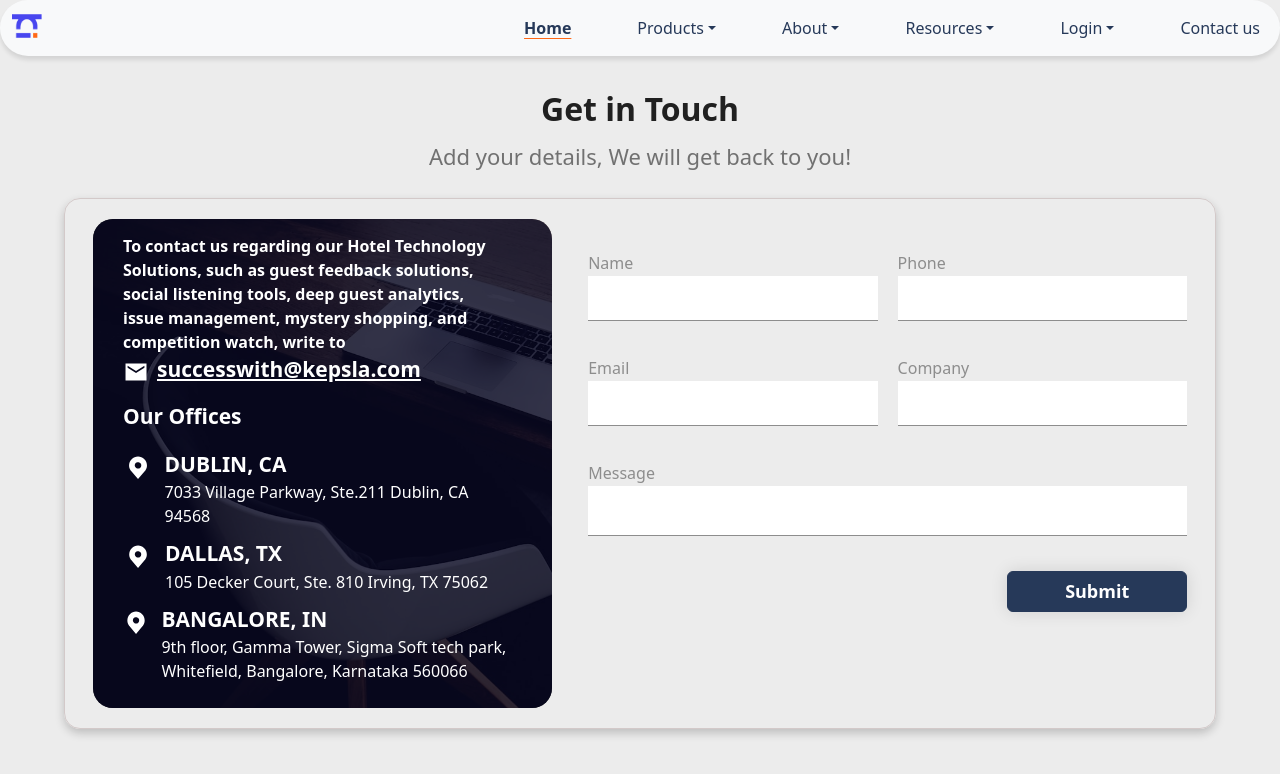
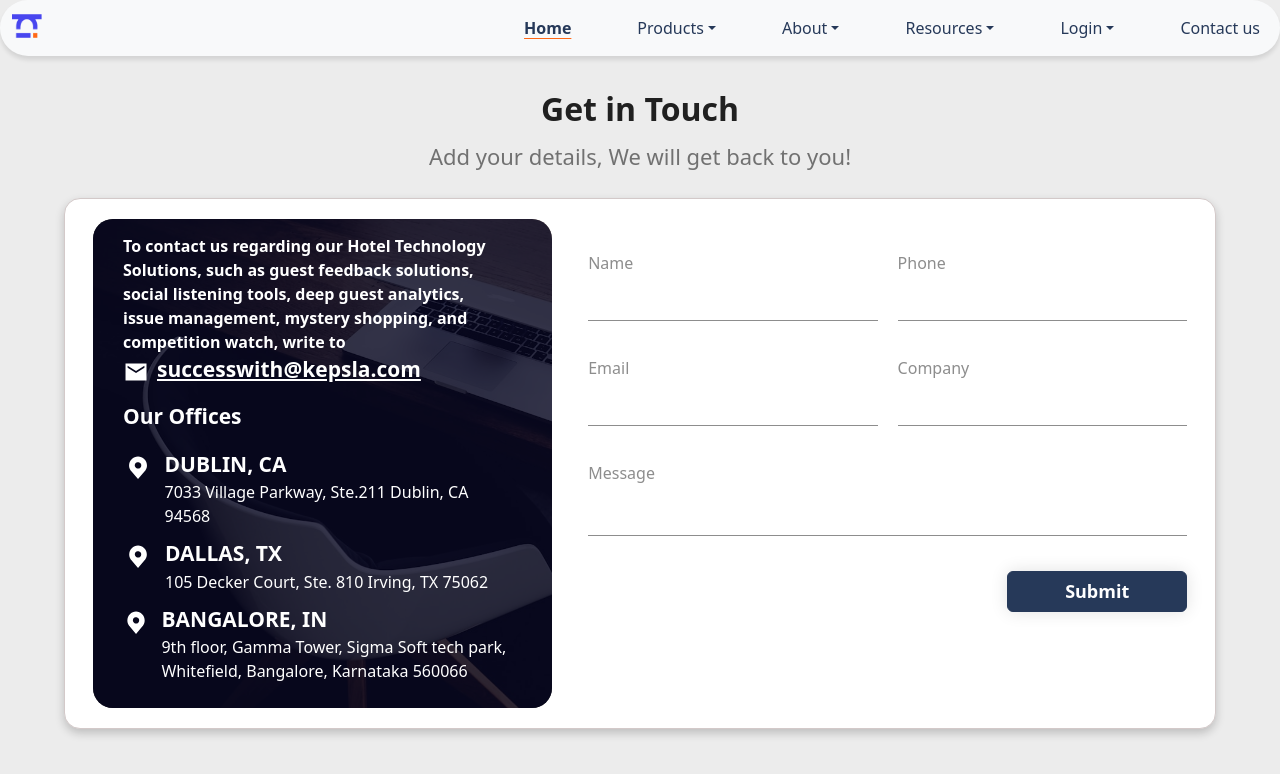
Before and after one commit to ayush-zapcg/kepsla-website, a React (Vite) app: page /contact-us in a window 1280 px wide. Shown: the top 774 px of the page. Built offline with nearby package versions, Linux system fonts and the light colour scheme.

Commit message:
change backround color of contact container

```diff
--- a/src/styles/Contact.module.css
+++ b/src/styles/Contact.module.css
@@ -44,6 +44,8 @@
   align-self: center;
   padding: 20px 28px;
   gap: 36px;
+  background-color: #ffffff;
+
 }
 .contactInfo {
   position: relative;
```
